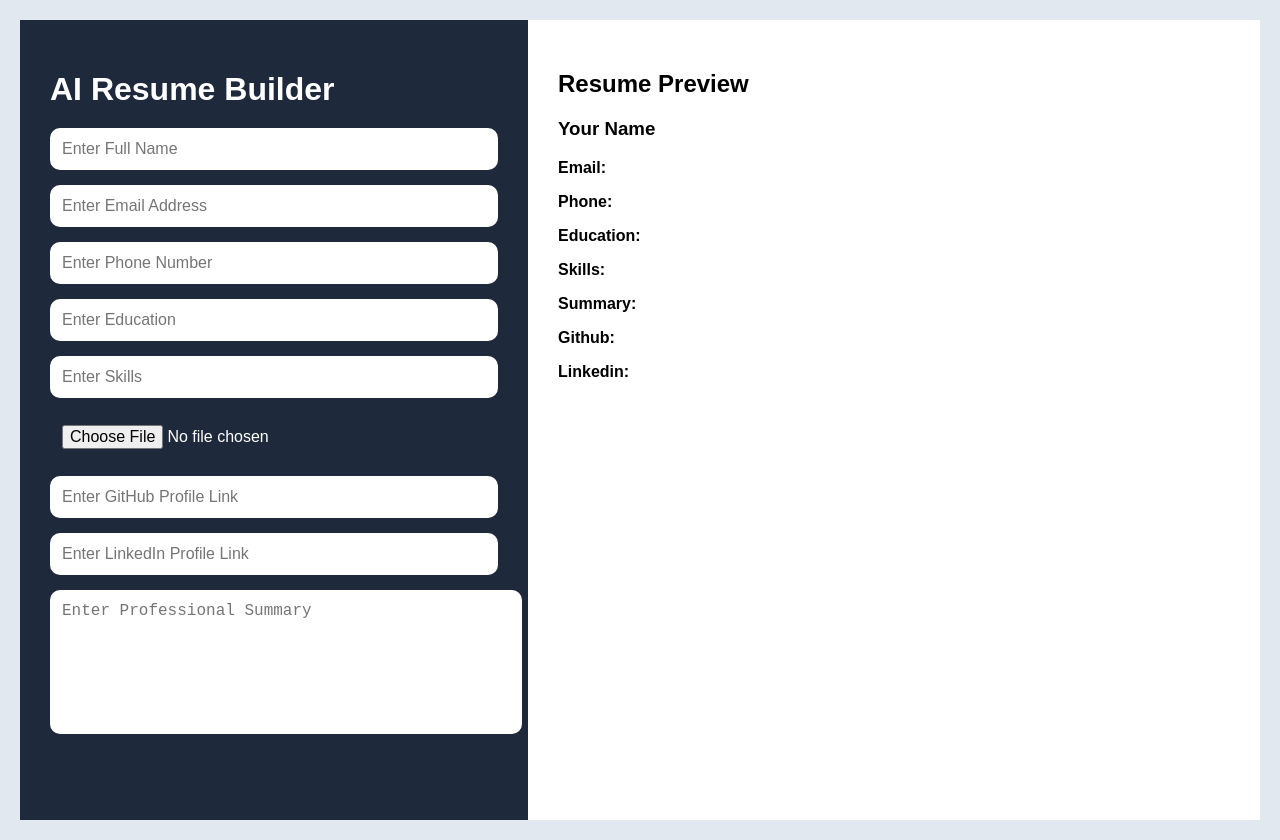
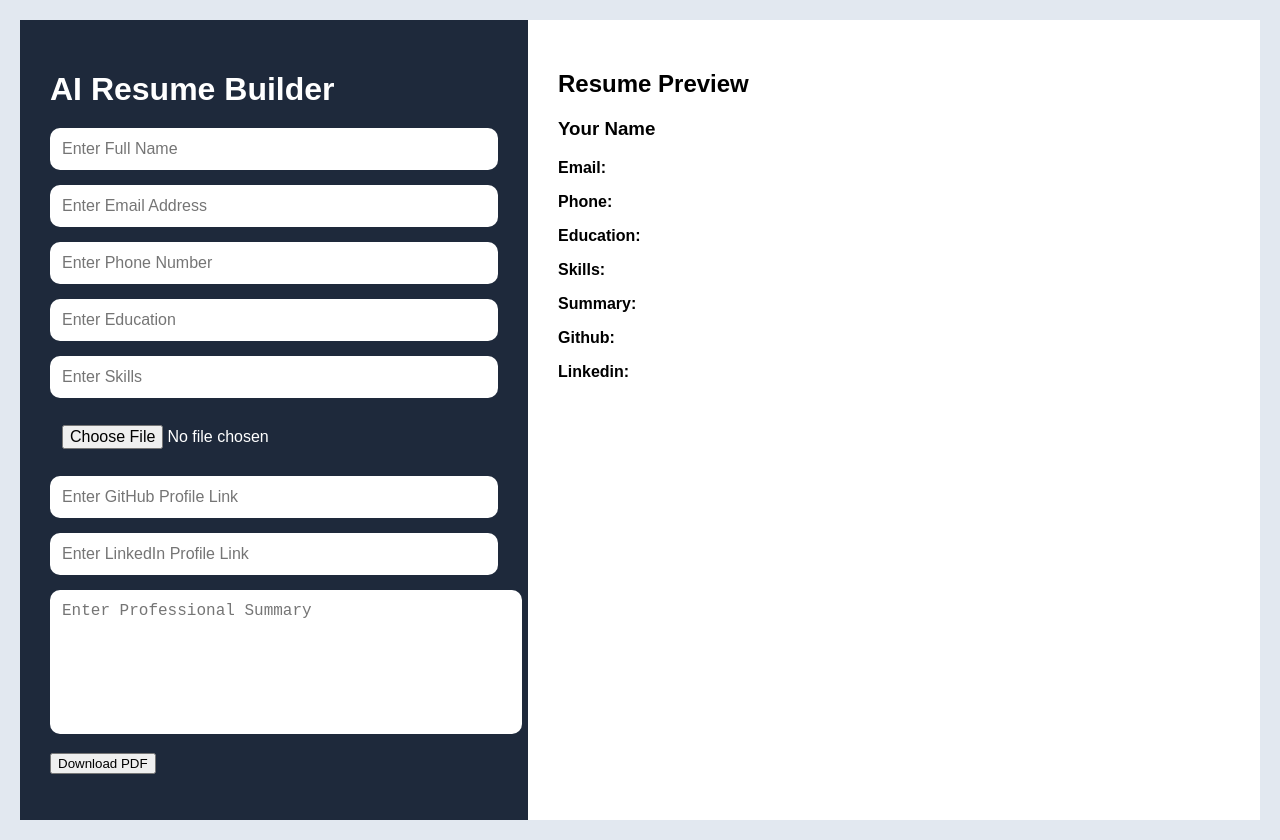
Before and after one commit to TharinduRUSL/ai-resume-builder, a React (Vite) app: page / in a window 1280 px wide. Built offline with nearby package versions, Linux system fonts and the light colour scheme.

Commit message:
Add PDF resume download feature

```diff
--- a/package.json
+++ b/package.json
@@ -10,6 +10,7 @@
     "preview": "vite preview"
   },
   "dependencies": {
+    "jspdf": "^4.2.1",
     "react": "^19.2.6",
     "react-dom": "^19.2.6"
   },
--- a/src/App.jsx
+++ b/src/App.jsx
@@ -1,5 +1,6 @@
 import { useState } from "react";
 import "./App.css";
+import { jsPDF } from "jspdf";
 
 function App() {
   const [name, setName] = useState("");
@@ -11,6 +12,22 @@ function App() {
   const [photo, setPhoto] = useState(null);
   const [github, setGithub] = useState("");
   const [linkedin, setLinkedin ] = useState("");
+  const downloadPDF = () => {
+    const doc = new jsPDF();
+    doc.setFontSize(20);
+    doc.text("AI Resume Builder", 10, 10);
+
+    doc.text(`Name:${name}`,10,20);
+    doc.text(`Email: ${email}`, 10, 30);
+    doc.text(`Phone: ${phone}`, 10, 40);
+    doc.text(`Education: ${education}`, 10, 50);
+    doc.text(`Skills: ${skills}`, 10, 60);
+    doc.text(`Summary: ${summary}`, 10, 70);
+    doc.text(`GitHub: ${github}`, 10, 80);
+    doc.text(`LinkedIn: ${linkedin}`, 10, 90);
+
+    doc.save("resume.pdf");
+  };
 
   return (
     <div className="container">
@@ -64,6 +81,12 @@ function App() {
           placeholder="Enter Professional Summary"
           onChange={(e) => setSummary(e.target.value)}
         ></textarea>
+
+        <button onClick={downloadPDF}>
+          Download PDF
+        </button>
+
+
       </div>
 
 
```
Also changed, not shown: 1 other file (tests, documents, lock files or other folders).
